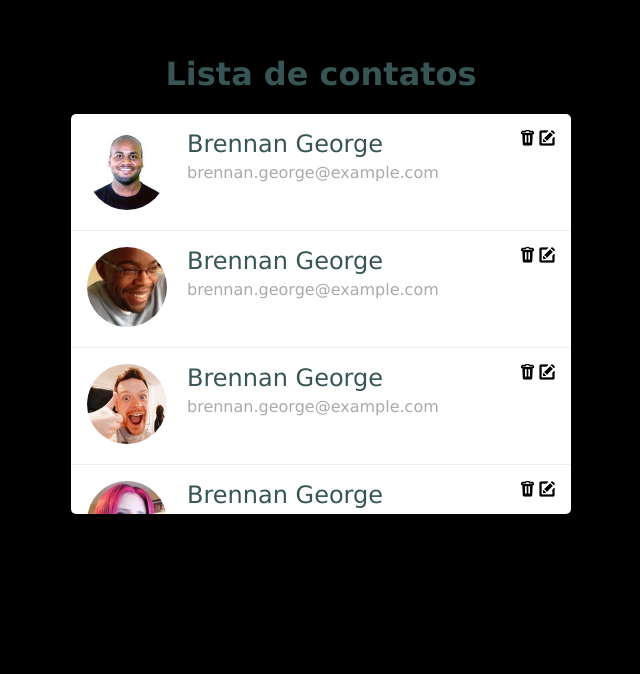
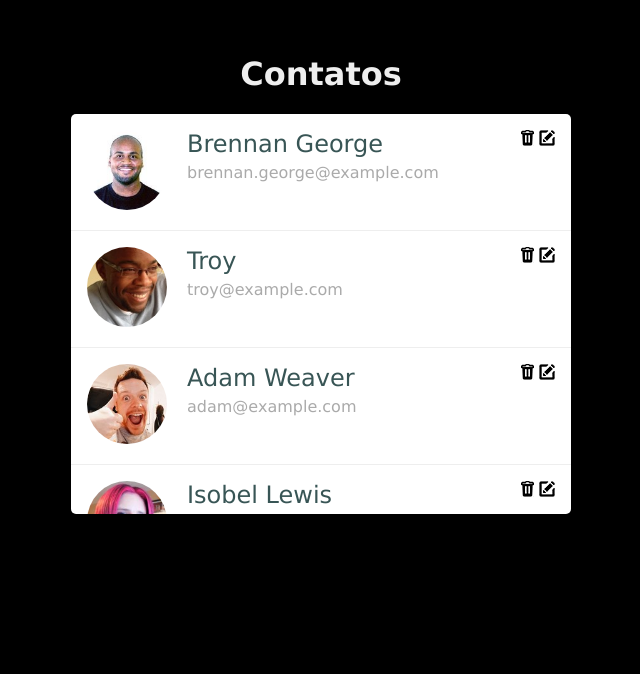
Before and after one commit to mairasilveira/ListaDeContatos, a plain HTML site: page index.html in a window 1280 px wide. Shown: the part 126-800 px from the top of the page, without its empty margins (319-959 px from the left). Drawn offline with Linux system fonts and the light colour scheme.

Commit message:
detalhe dos contatos

```diff
--- a/estilo.css
+++ b/estilo.css
@@ -14,7 +14,7 @@ body {
 }
 
 .main-title {
-    color: #385555;
+    color: #eee;
 }
 
 .list-wrapper{
--- a/index.html
+++ b/index.html
@@ -10,7 +10,7 @@
 </head>
 
 <body>
-    <h1 class="main-title">Lista de contatos</h1>
+    <h1 class="main-title">Contatos</h1>
 
     <div class="list-wrapper">
         <ul class="list">
@@ -38,10 +38,10 @@
                 </div>
                 <div class="list-item__content">
                   <p class="list-item__name">
-                      Brennan George
+                      Troy
                   </p>
                   <p class="list-item__email">
-                      brennan.george@example.com
+                      troy@example.com
                   </p>
                 </div>
                 <div class="list-item__action">
@@ -56,10 +56,10 @@
                 </div>
                 <div class="list-item__content">
                   <p class="list-item__name">
-                      Brennan George
+                      Adam Weaver
                   </p>
                   <p class="list-item__email">
-                      brennan.george@example.com
+                      adam@example.com
                   </p>
                 </div>
                 <div class="list-item__action">
@@ -74,10 +74,10 @@
                 </div>
                 <div class="list-item__content">
                   <p class="list-item__name">
-                      Brennan George
+                    Isobel Lewis
                   </p>
                   <p class="list-item__email">
-                      brennan.george@example.com
+                      isobel@example.com
                   </p>
                 </div>
                 <div class="list-item__action">
@@ -92,10 +92,10 @@
                 </div>
                 <div class="list-item__content">
                   <p class="list-item__name">
-                      Brennan George
+                      Carolina Silva
                   </p>
                   <p class="list-item__email">
-                      brennan.george@example.com
+                      carol@example.com
                   </p>
                 </div>
                 <div class="list-item__action">
@@ -110,10 +110,10 @@
                 </div>
                 <div class="list-item__content">
                   <p class="list-item__name">
-                      Brennan George
+                      Lisa Garcia
                   </p>
                   <p class="list-item__email">
-                      brennan.george@example.com
+                      lisagarcia@example.com
                   </p>
                 </div>
                 <div class="list-item__action">
```
